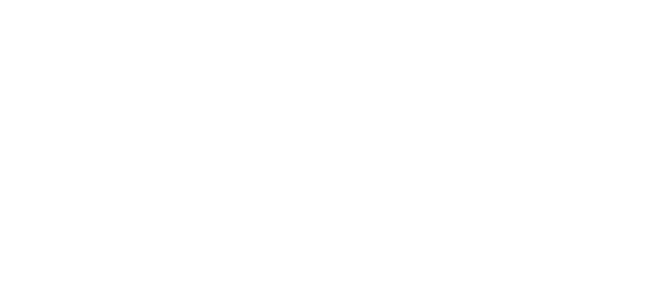
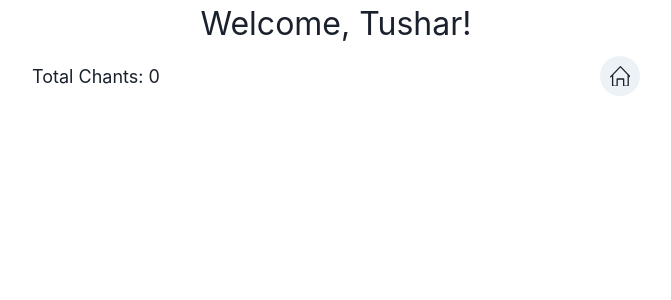
Before and after one commit to tusharg003/Mantra-Meditation, a React (Vite) app: page /aa in a window 1280 px wide. Before the commit this address had no page. Shown: the top 300 px of the page, without its empty margins (304-975 px from the left). Built offline with nearby package versions, Linux system fonts and the light colour scheme.

Commit message:
add total count in the new user page made the btns in home page disable and enabled conditionally

```diff
--- a/src/App.jsx
+++ b/src/App.jsx
@@ -1,12 +1,14 @@
 import { Route, Routes } from 'react-router-dom';
 import Home from './Pages/Home';
 import AuthPage from './Pages/AuthPage/AuthPage';
+import UserPage from './Pages/UserPage/UserPage';
 
 function App() {
   return (
     <Routes>
       <Route path='/' element={<Home />}></Route>
       <Route path='/auth' element={<AuthPage />}></Route>
+      <Route path='/:username' element={<UserPage />}></Route>
     </Routes>
   );
 }
--- a/src/Hooks/useData.js
+++ b/src/Hooks/useData.js
@@ -1,13 +1,27 @@
+
 const useData = () => {
-    const data = {
-        font: 'font',
+    // Retrieve data from local storage
+    const storedData = JSON.parse(localStorage.getItem('chantData'));
+
+    // Set default values if data is not available
+    const defaultData = {
+        username: 'Tushar',
+        font: '',
         text: 'Naam',
-        count: '10',
-        totalCount: '12',
-    }
+        totalCount: 0,
+        totalTime: 0,
+    };
 
-    localStorage.setItem('chantData', data);
+    // Merge stored data with default data
+    const data = { ...defaultData, ...storedData };
 
-    return data;
-}
-export default useData
+    // Update local storage with merged data
+    const updateData = (updatedData) => {
+        const newData = { ...data, ...updatedData };
+        localStorage.setItem('chantData', JSON.stringify(newData));
+    };
+
+    return { ...data, updateData };
+};
+
+export default useData;
--- a/src/Pages/Home.jsx
+++ b/src/Pages/Home.jsx
@@ -30,16 +30,21 @@ import {
   SlLogout,
   SlReload,
   SlSettings,
+  SlUser,
 } from 'react-icons/sl';
 import '../font.css'; // Import the fonts.css file
+import useData from '../Hooks/useData';
+import { Link } from 'react-router-dom';
 
 const Home = () => {
+  const initialData = useData();
   const [isBlinking, setIsBlinking] = useState(true); // to control the blinking action
   const [val, setVal] = useState(100); // speed of the blink
   const [count, setCount] = useState(0); // count of the number of blinks
+  const [totalCount, setTotalCount] = useState(initialData.totalCount);
   const [pause, setPause] = useState(true);
-  const [selectedFont, setSelectedFont] = useState();
-  const [chant, setChant] = useState('Naam');
+  const [selectedFont, setSelectedFont] = useState(initialData.font);
+  const [chant, setChant] = useState(initialData.text);
   const { isOpen, onOpen, onClose } = useDisclosure();
   const buttons = [
     { name: 'English-1', value: 'english-1' },
@@ -69,16 +74,17 @@ const Home = () => {
       blinkInterval = setInterval(() => {
         setIsBlinking((prevIsBlinking) => !prevIsBlinking);
         if (!isBlinking) {
-          // essentially when blinks count increases, false taken for the right time updating
           setCount((prevCount) => prevCount + 1);
+          setTotalCount((prevCount) => prevCount + 1);
+          handleLocalStorageUpdation();
         }
       }, val * 5);
     }
-
     return () => {
       clearInterval(blinkInterval);
     };
-  }, [val, count, isBlinking, pause]); // call this effect if val, count, isBlink, or pause changes
+  });
+  // call this effect if val, count, isBlink, or pause changes
 
   const handlePauseToggle = () => {
     setPause((prevPause) => !prevPause);
@@ -87,14 +93,23 @@ const Home = () => {
     setPause(true);
     onOpen();
   };
+  const handleLocalStorageUpdation = () => {
+    initialData.updateData({
+      font: selectedFont,
+      text: chant,
+      totalCount: totalCount,
+    });
+  };
   const handleModalClose = () => {
     setIsBlinking(true);
+    handleLocalStorageUpdation();
     onClose();
   };
   const handleResetCount = () => {
     setCount(0);
     setIsBlinking(true);
     setPause(true);
+    handleLocalStorageUpdation();
   };
   return (
     <>
@@ -125,12 +140,25 @@ const Home = () => {
             <SliderThumb />
           </Slider>
         </Box>
-
         <Flex w={'100%'} maxW={'500px'} justifyContent={'space-around'} mb={3}>
+          <>
+            <Box
+              as={Link}
+              to={`/aa`}
+              cursor={'pointer'}
+              _hover={{ transform: 'scale(1.1)' }}
+              opacity={pause ? 1 : 0.2} // Make it partially transparent when pause is false
+              pointerEvents={pause ? 'auto' : 'none'} // Enable pointer events when pause is true
+            >
+              <SlUser size={'1.2em'} />
+            </Box>
             <Box
               cursor={'pointer'}
               _hover={{ transform: 'scale(1.1)' }}
-            onClick={handleSettingModalOpen}>
+              onClick={handleSettingModalOpen}
+              opacity={pause ? 1 : 0.2} // Make it partially transparent when pause is false
+              pointerEvents={pause ? 'auto' : 'none'} // Enable pointer events when pause is true
+            >
               <SlSettings size={'1.2em'} />
             </Box>
             <Box
@@ -146,13 +174,21 @@ const Home = () => {
             <Box
               cursor={'pointer'}
               _hover={{ transform: 'scale(1.1)' }}
-            onClick={handleResetCount}>
+              onClick={handleResetCount}
+              opacity={pause ? 1 : 0.2} // Make it partially transparent when pause is false
+              pointerEvents={pause ? 'auto' : 'none'} // Enable pointer events when pause is true
+            >
               <SlReload size={'1.2em'} />
             </Box>
-
-          <Box cursor={'pointer'} _hover={{ transform: 'scale(1.1)' }}>
+            <Box
+              cursor={'pointer'}
+              _hover={{ transform: 'scale(1.1)' }}
+              opacity={pause ? 1 : 0.2} // Make it partially transparent when pause is false
+              pointerEvents={pause ? 'auto' : 'none'} // Enable pointer events when pause is true
+            >
               <SlLogout size={'1.2em'} />
             </Box>
+          </>
         </Flex>
       </VStack>
 
--- /dev/null
+++ b/src/Pages/UserPage/UserPage.jsx
@@ -0,0 +1,34 @@
+import { Button, Container, Flex, Text, VStack } from '@chakra-ui/react';
+import useData from '../../Hooks/useData';
+import { SlHome } from 'react-icons/sl';
+import { Link } from 'react-router-dom';
+
+const UserPage = () => {
+  const initialData = useData();
+
+  return (
+    <Container maxW={'container.sm'} justifyContent={'center'}>
+      <VStack alignItems={'center'}>
+        <Text fontSize={{ base: '1.5em', md: '2em' }}>
+          Welcome, {initialData.username}!
+        </Text>
+        <Flex alignItems={'center'} justifyContent={'space-between'} w={'100%'}>
+          <Text fontSize={{ base: 'md', md: 'lg' }}>
+            Total Chants: {initialData.totalCount}
+          </Text>
+          <Button
+            as={Link}
+            to={'/'}
+            cursor={'pointer'}
+            _hover={{ transform: 'scale(1.1)' }}
+            borderRadius={'50%'}
+            p={2}>
+            <SlHome size={'1.3em'} />
+          </Button>
+        </Flex>
+      </VStack>
+    </Container>
+  );
+};
+
+export default UserPage;
```
Lines whose indentation alone changed are shown as unchanged.
